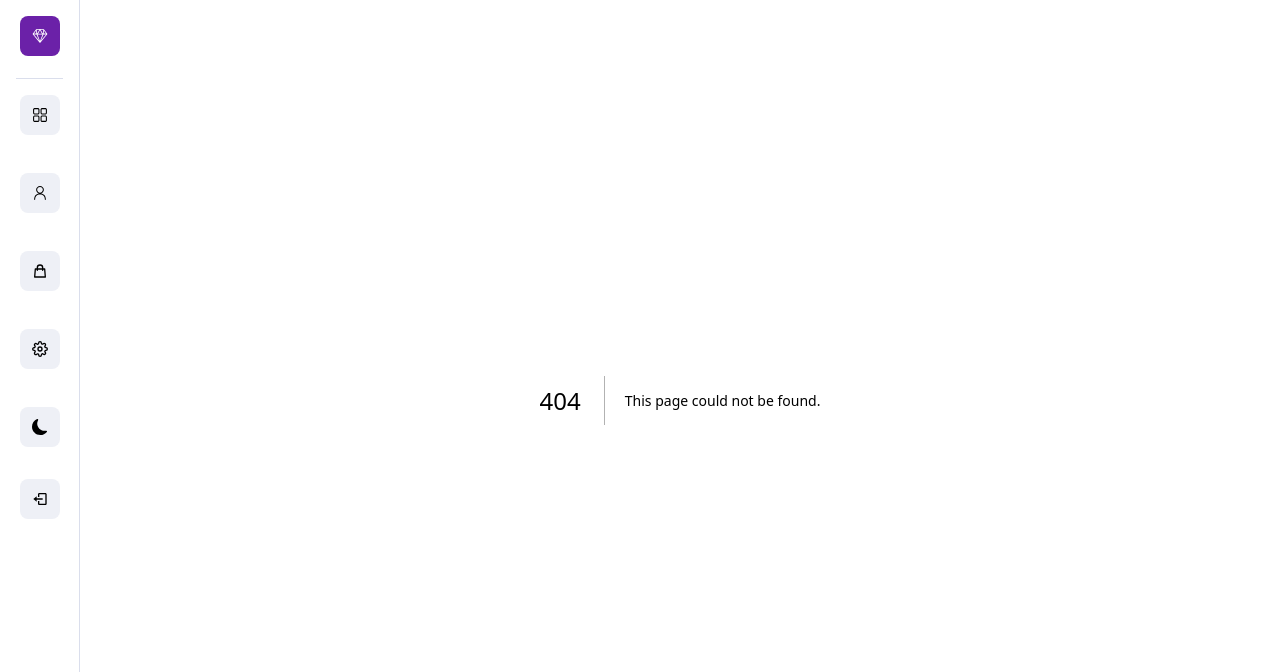
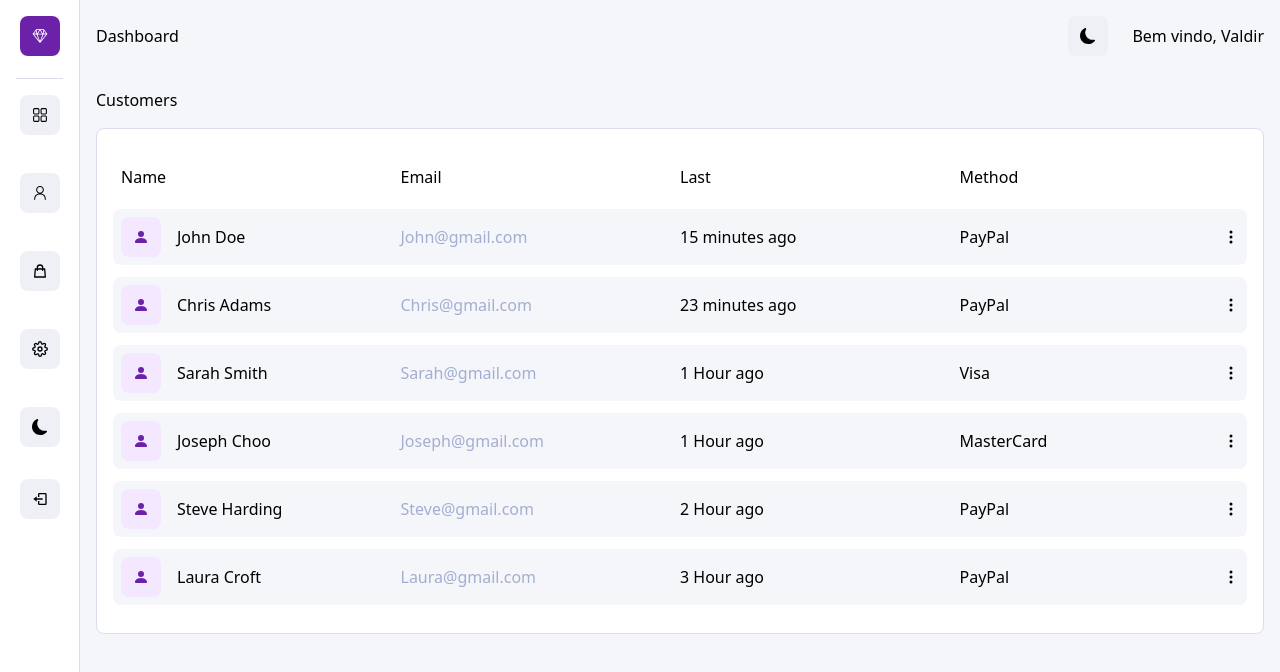
Before and after one commit to valdir-ti/dashboard, a Next.js app: page /customers in a window 1280 px wide. Before the commit this address had no page. Shown: the top 672 px of the page. Built offline with nearby package versions, Linux system fonts and the light colour scheme; what tailwindcss-rtl would draw is missing.

Commit message:
feat: customers list

```diff
--- /dev/null
+++ b/src/app/customers/page.tsx
@@ -0,0 +1,47 @@
+'use client'
+
+import { BsPersonFill, BsThreeDotsVertical } from 'react-icons/bs'
+import Header from '@/app/components/Header'
+
+import { data } from '../../../data/data.js'
+
+const Customers = () => {
+    return (
+      <div className='bg-gray-50 min-h-screen'>
+        <Header />
+        <div className="p-4">
+          <h2 className='mb-4'>Customers</h2>
+          <div className='w-full m-auto p-4 border rounded-lg bg-white overflow-y-auto'>
+            <div className='my-3 p-2 grid md:grid-cols-4 sm:grid-cols-3 grid-cols-2 items-center justify-between cursor-pointer'>
+              <span>Name</span>
+              <span className='sm:text-left text-right'>Email</span>
+              <span className='hidden md:grid'>Last</span>
+              <span className='hidden md:grid'>Method</span>
+            </div>
+            <ul>
+              {data.map((order, id) => (
+                <li
+                  key={id}
+                  className='bg-gray-50 hover:bg-gray-100 rounded-lg my-3 p-2 grid md:grid-cols-4 sm:grid-cols-3 grid-cols-2 items-center justify-between cursor-pointer'>
+                    <div className='flex items-center'>
+                      <div className='bg-purple-100 p-3 rounded-lg'>
+                        <BsPersonFill className='text-purple-800'/>
+                      </div>
+                      <p className='pl-4'>{order.name.first} {order.name.last}</p>
+                    </div>
+                    <p className='text-gray-600 sm:text-left text-right'>{order.name.first}@gmail.com</p>
+                    <p className='hidden md:flex'>{order.date}</p>
+                    <div className='hidden sm:flex justify-between items-center'>
+                      <p className='sm:text-left text-right'>{order.method}</p>
+                      <BsThreeDotsVertical />
+                    </div>
+                </li>
+              ))}
+            </ul>
+          </div>
+        </div>
+      </div>
+    )
+}
+
+export default Customers
--- a/src/app/page.tsx
+++ b/src/app/page.tsx
@@ -10,7 +10,7 @@ export default function Home() {
       <main className="bg-gray-50 min-h-screen">
         <Header />
         <TopCards />
-        <div className="p-4 grid md:grid-cols-3 grid-cols-1 gap-4 mb-4">
+        <div className="p-4 grid md:grid-cols-3 grid-cols-1 gap-4">
           <BarChart />
           <RecentOrders />
         </div>
```
